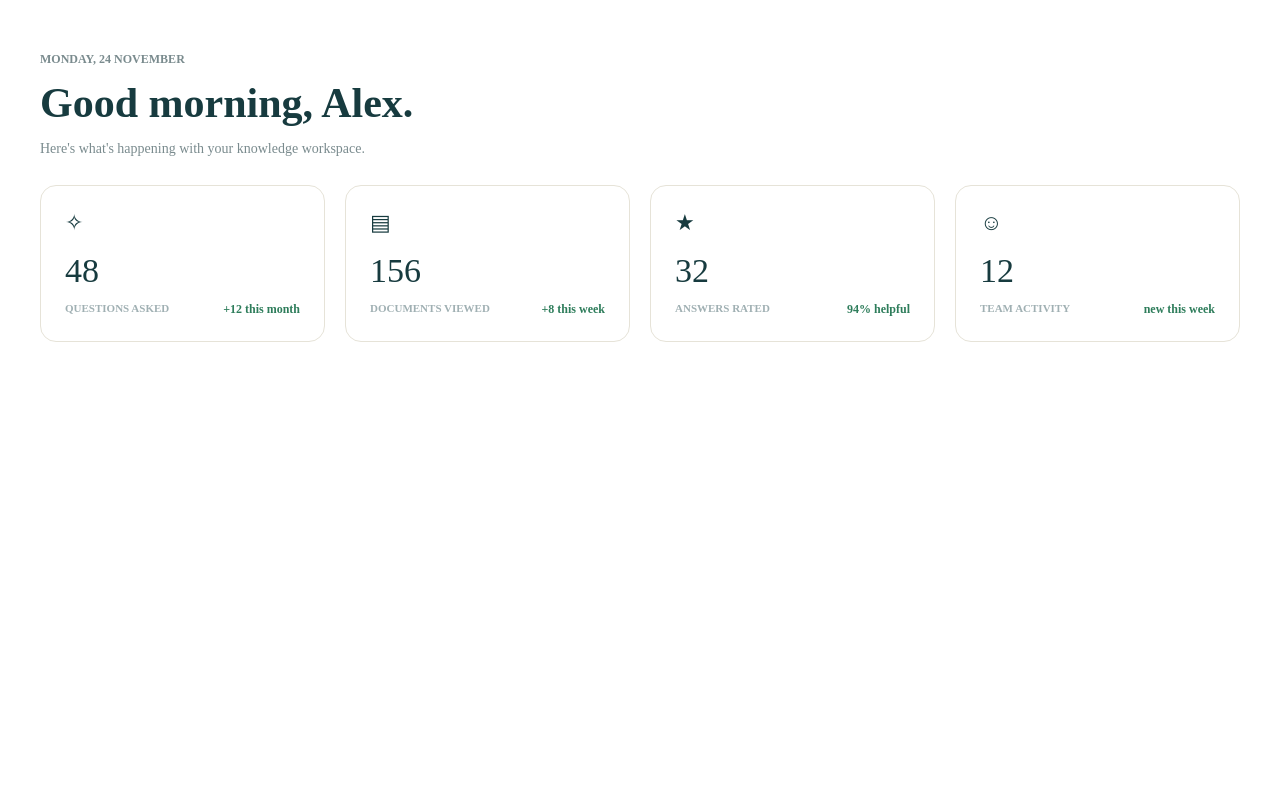
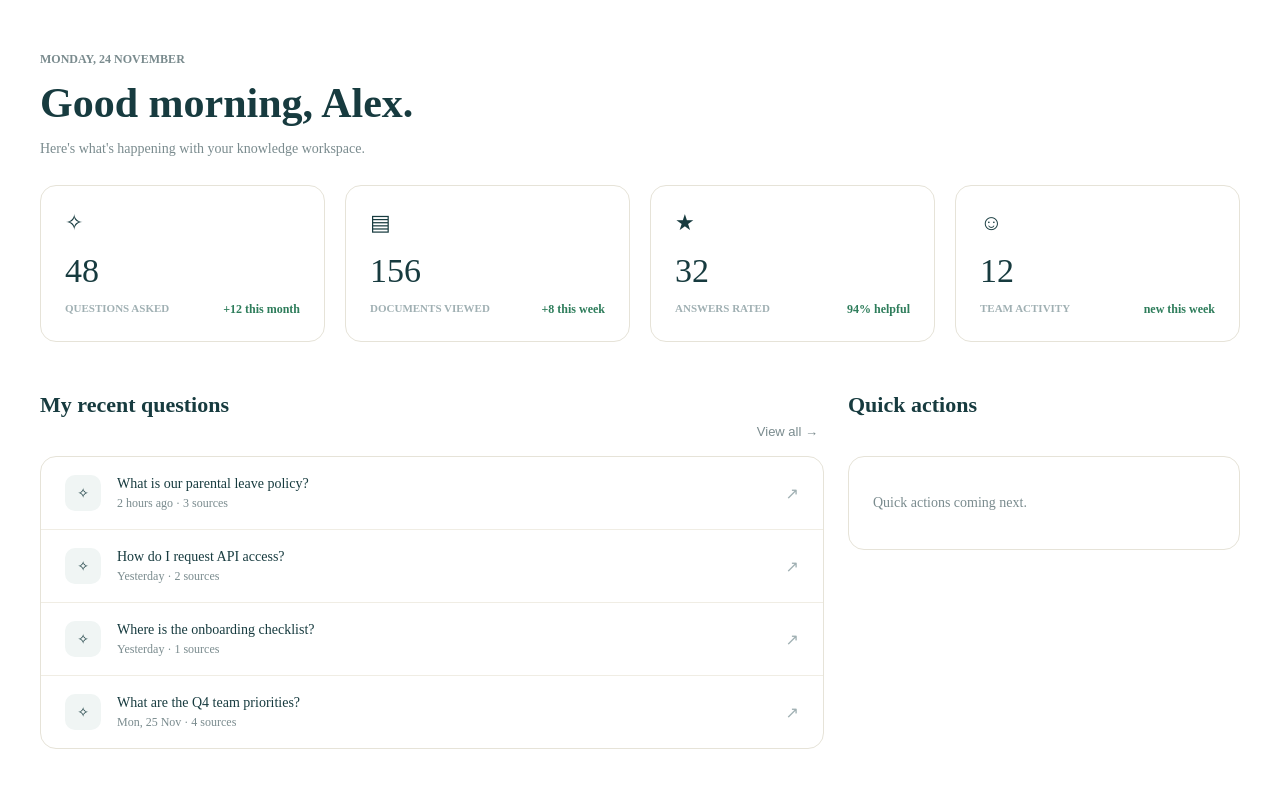
Before and after one commit to EKA-Project/enterprise-knowledge-agent, a React app in the folder frontend/: page / in a window 1280 px wide. Shown: the top 788 px of the page. Built offline with nearby package versions, Linux system fonts and the light colour scheme; the HTML template or start-up script is replaced by a standard one.

Commit message:
feat: added employee recent questions list

```diff
--- a/frontend/src/components/dashboard/EmployeeDashboardView.jsx
+++ b/frontend/src/components/dashboard/EmployeeDashboardView.jsx
@@ -9,6 +9,14 @@ export default function EmployeeDashboardView() {
     { label: 'Team Activity', value: '12', trend: 'new this week', icon: '☺' },
   ];
 
+  // This employee's recent questions
+  const questions = [
+    { q: 'What is our parental leave policy?', t: '2 hours ago', src: 3 },
+    { q: 'How do I request API access?', t: 'Yesterday', src: 2 },
+    { q: 'Where is the onboarding checklist?', t: 'Yesterday', src: 1 },
+    { q: 'What are the Q4 team priorities?', t: 'Mon, 25 Nov', src: 4 },
+  ];
+
   return (
     <div style={{ padding: '32px' }}>
       {/* Header — personal greeting */}
@@ -18,8 +26,8 @@ export default function EmployeeDashboardView() {
         <p style={{ color: '#7A8B8E', fontSize: '14px' }}>Here's what's happening with your knowledge workspace.</p>
       </div>
 
-      {/* Stat Cards Grid — 4 personal stat cards */}
-      <div style={{ display: 'grid', gridTemplateColumns: 'repeat(4, 1fr)', gap: '20px' }}>
+      {/* Stat Cards Grid */}
+      <div style={{ display: 'grid', gridTemplateColumns: 'repeat(4, 1fr)', gap: '20px', marginBottom: '28px' }}>
         {stats.map((stat, i) => (
           <div key={i} style={{ background: '#fff', border: '1px solid #E6E3D8', borderRadius: '16px', padding: '24px' }}>
             <div style={{ fontSize: '22px', color: '#173B3F', marginBottom: '16px' }}>{stat.icon}</div>
@@ -31,6 +39,44 @@ export default function EmployeeDashboardView() {
           </div>
         ))}
       </div>
+
+      {/* Two-column layout: My questions (left) + Placeholder (right) */}
+      <div style={{ display: 'grid', gridTemplateColumns: '2fr 1fr', gap: '24px' }}>
+
+        {/* LEFT: My recent questions */}
+        <div>
+          <div style={{ display: 'flex', justifyContent: 'space-between', alignItems: 'flex-end', marginBottom: '16px' }}>
+            <h3 style={{ fontFamily: 'Fraunces, serif', fontSize: '22px', color: '#173B3F' }}>My recent questions</h3>
+            <button style={{ background: 'none', border: 'none', color: '#7A8B8E', fontSize: '13px', cursor: 'pointer', fontWeight: '500' }}>View all →</button>
+          </div>
+          <div style={{ background: '#fff', border: '1px solid #E6E3D8', borderRadius: '16px', overflow: 'hidden' }}>
+            {questions.map((q, i) => (
+              <div key={i} style={{ display: 'flex', alignItems: 'center', gap: '16px', padding: '18px 24px', borderBottom: i < questions.length - 1 ? '1px solid #F0EDE4' : 'none', cursor: 'pointer' }}>
+                {/* Question icon */}
+                <div style={{ width: '36px', height: '36px', borderRadius: '10px', background: '#F0F5F4', color: '#173B3F', display: 'grid', placeItems: 'center', fontSize: '14px', flexShrink: 0 }}>✧</div>
+                {/* Question text + meta */}
+                <div style={{ flex: 1 }}>
+                  <div style={{ fontSize: '14px', fontWeight: '500', color: '#173B3F' }}>{q.q}</div>
+                  <div style={{ fontSize: '12px', color: '#7A8B8E', marginTop: '4px' }}>{q.t} · {q.src} sources</div>
+                </div>
+                {/* Arrow */}
+                <div style={{ color: '#A0B0B3' }}>↗</div>
+              </div>
+            ))}
+          </div>
+        </div>
+
+        {/* RIGHT: Placeholder — will be filled in Commit 3 */}
+        <div>
+          <div style={{ display: 'flex', justifyContent: 'space-between', alignItems: 'flex-end', marginBottom: '16px' }}>
+            <h3 style={{ fontFamily: 'Fraunces, serif', fontSize: '22px', color: '#173B3F' }}>Quick actions</h3>
+          </div>
+          <div style={{ background: '#fff', border: '1px solid #E6E3D8', borderRadius: '16px', padding: '24px' }}>
+            <p style={{ color: '#7A8B8E', fontSize: '14px' }}>Quick actions coming next.</p>
+          </div>
+        </div>
+
+      </div>
     </div>
   );
 }
```
